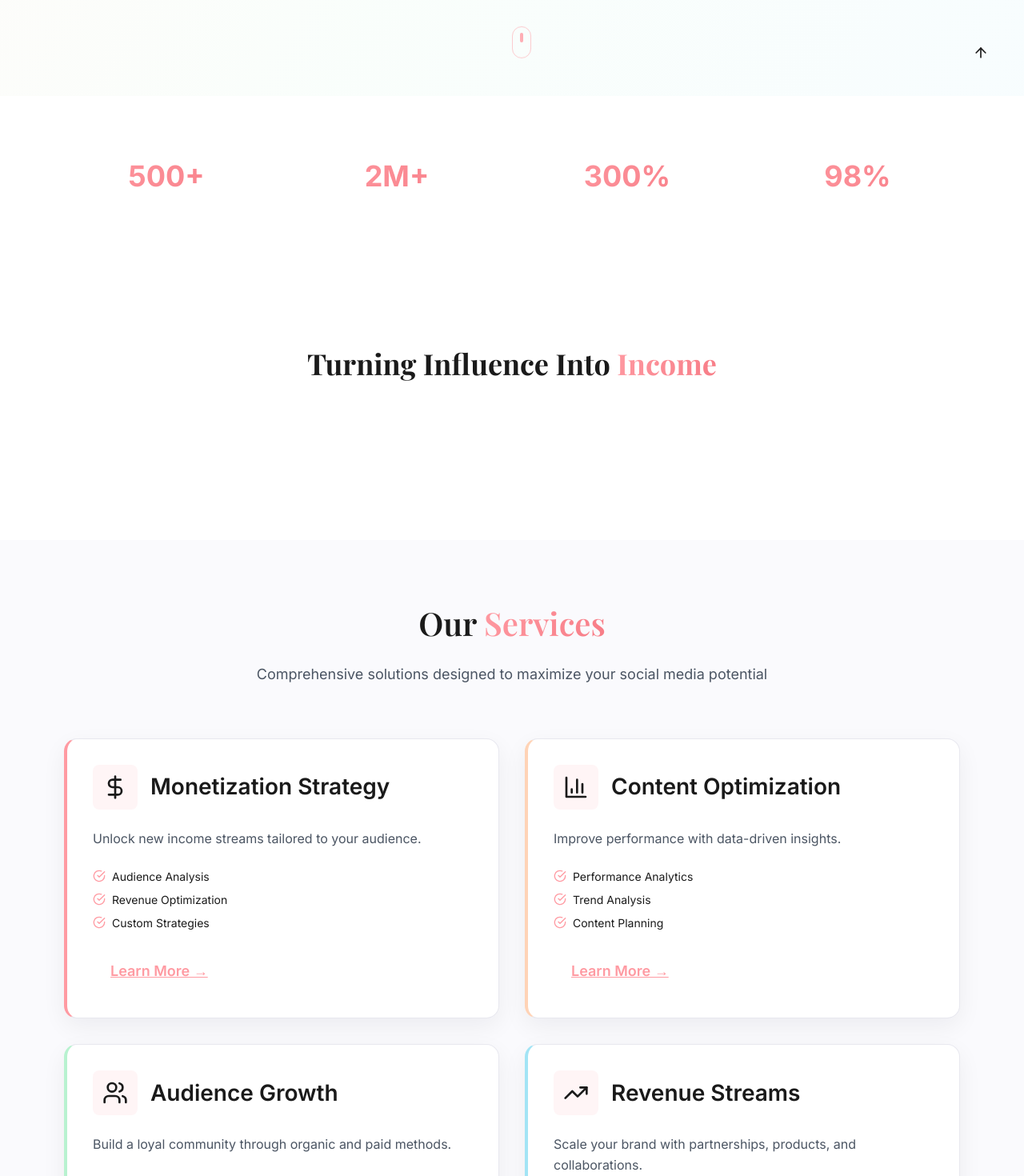
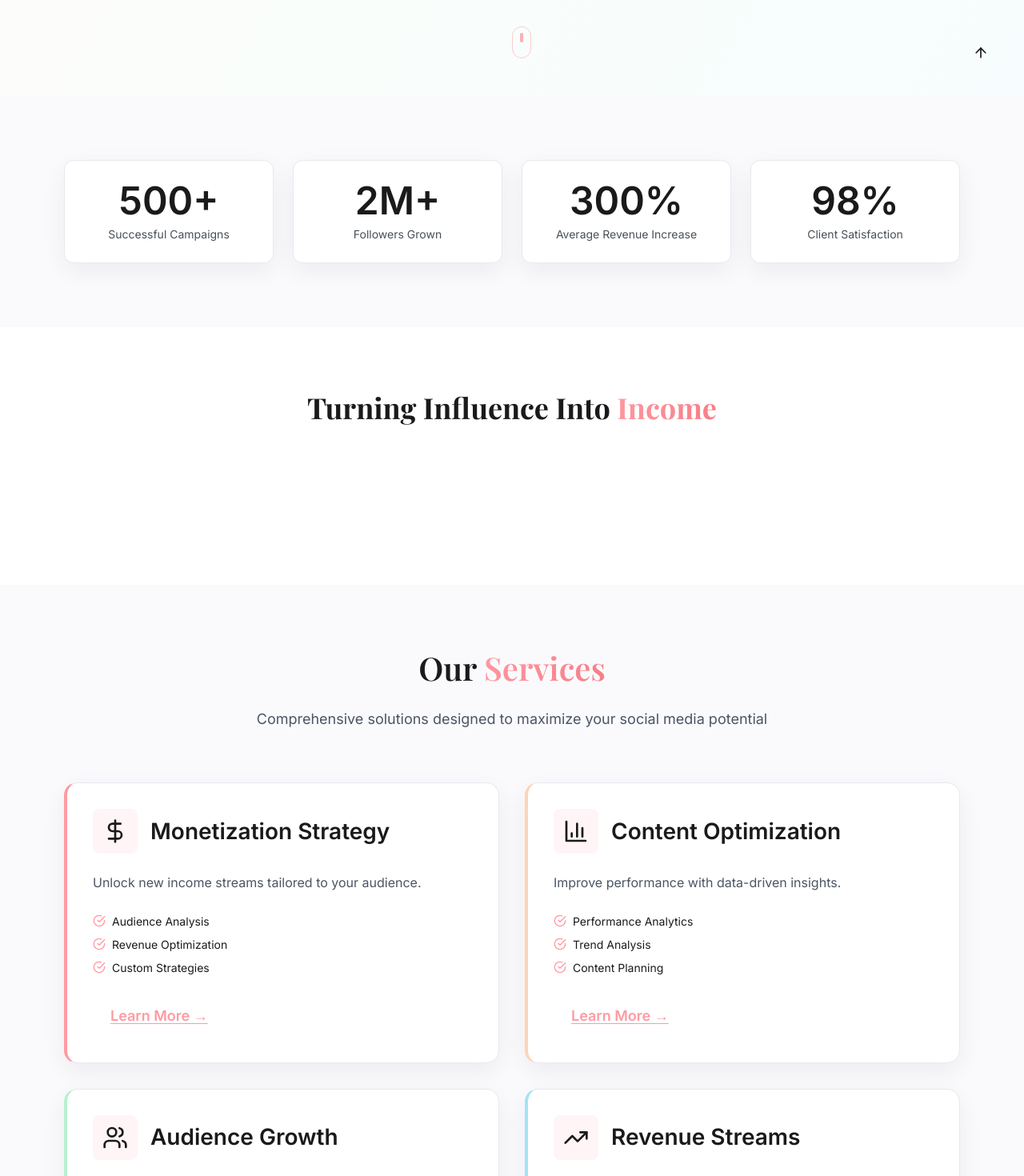
Before and after one commit to gigageek101/luxlife-hiring-website, a Next.js app: page / in a window 1280 px wide. Shown: the part 680-2150 px from the top of the page at 80% size. Built offline with nearby package versions, Linux system fonts and the light colour scheme; a web font is replaced by a local one.

Commit message:
Fix WCAG AA compliance - readable testimonials, proper contrast, exact button system

```diff
--- a/app/globals.css
+++ b/app/globals.css
@@ -6,19 +6,23 @@
 :root {
   --bg: #FFFFFF;
   --bg-soft: #FAFAFD;
+  --surface: #FFFFFF;
   --ink: #1A1A1A;
-  --ink-soft: #4B5563;
+  --ink-soft: #495057;
   --border: #E8E8EF;
+  --shadow: 0 10px 30px rgba(23, 23, 38, 0.06);
+
   --pastel-coral: #FF9AA2;
   --pastel-peach: #FFD3B6;
   --pastel-mint: #B8F2D0;
   --pastel-aqua: #A2E4F5;
   --pastel-lav: #DCC9FF;
+
   --brand: #FF9AA2;
   --brand-600: #F77C86;
   --brand-700: #DF6C75;
-  --surface: #FFFFFF;
-  --shadow: 0 10px 30px rgba(20, 20, 40, 0.06);
+
+  --star: #FFB457;
 }
 
 @layer base {
@@ -113,6 +117,7 @@
     border: none;
     color: var(--brand);
     text-decoration: underline;
+    text-underline-offset: 3px;
     padding: 0;
   }
 
@@ -202,6 +207,88 @@
     color: transparent;
   }
 
+  /* Testimonial Card - Exact specification */
+  .testimonial-card {
+    border-radius: 16px;
+    border: 1px solid var(--border);
+    background: var(--surface);
+    box-shadow: var(--shadow);
+    padding: 24px;
+  }
+
+  .testimonial-rating {
+    display: flex;
+    align-items: center;
+    gap: 8px;
+    margin-bottom: 16px;
+  }
+
+  .testimonial-star {
+    width: 18px;
+    height: 18px;
+    fill: var(--star);
+  }
+
+  .testimonial-rating-text {
+    margin-left: 8px;
+    font-size: 14px;
+    color: var(--ink-soft);
+  }
+
+  .testimonial-quote {
+    margin-top: 16px;
+    color: var(--ink);
+    font-size: 16px;
+    line-height: 1.75;
+    max-width: 60ch;
+  }
+
+  .testimonial-author {
+    margin-top: 20px;
+    display: flex;
+    align-items: center;
+    gap: 12px;
+  }
+
+  .testimonial-avatar {
+    height: 36px;
+    width: 36px;
+    border-radius: 50%;
+  }
+
+  .testimonial-author-name {
+    color: var(--ink);
+    font-weight: 600;
+  }
+
+  .testimonial-author-handle {
+    color: var(--ink-soft);
+    font-size: 14px;
+  }
+
+  /* Stats Card - Always on white */
+  .stats-card {
+    border-radius: 12px;
+    border: 1px solid var(--border);
+    background: var(--surface);
+    padding: 24px;
+    box-shadow: var(--shadow);
+    text-align: center;
+  }
+
+  .stats-number {
+    font-size: 48px;
+    font-weight: 600;
+    color: var(--ink);
+    line-height: 1.1;
+  }
+
+  .stats-label {
+    margin-top: 4px;
+    font-size: 14px;
+    color: var(--ink-soft);
+  }
+
 }
 
 /* Custom scrollbar */
--- a/app/page.tsx
+++ b/app/page.tsx
@@ -135,23 +135,23 @@ export default function Home() {
         </motion.div>
       </section>
 
-      {/* Stats Section */}
-      <section className="section-padding bg-dark-800/50">
+      {/* Stats Section - Always on white cards */}
+      <section className="section-padding" style={{ backgroundColor: 'var(--bg-soft)' }}>
         <div className="container-custom">
-          <div className="grid grid-cols-2 lg:grid-cols-4 gap-8">
+          <div className="grid grid-cols-2 lg:grid-cols-4 gap-6">
             {stats.map((stat, index) => (
               <motion.div
                 key={stat.label}
                 initial={{ opacity: 0, y: 20 }}
                 whileInView={{ opacity: 1, y: 0 }}
-                transition={{ duration: 0.5, delay: index * 0.1 }}
+                transition={{ duration: 0.4, delay: index * 0.1 }}
                 viewport={{ once: true }}
-                className="text-center"
+                className="stats-card"
               >
-                <div className="text-3xl lg:text-4xl font-bold gradient-text mb-2">
+                <div className="stats-number">
                   {stat.number}
                 </div>
-                <div className="text-white/70">{stat.label}</div>
+                <div className="stats-label">{stat.label}</div>
               </motion.div>
             ))}
           </div>
@@ -262,54 +262,66 @@ export default function Home() {
         </div>
       </section>
 
-      {/* Testimonials */}
-      <section className="section-padding">
+      {/* Testimonials - WCAG Compliant */}
+      <section className="section-padding" style={{ backgroundColor: 'var(--bg-soft)' }}>
         <div className="container-custom">
           <motion.div
-            initial={{ opacity: 0, y: 30 }}
+            initial={{ opacity: 0, y: 20 }}
             whileInView={{ opacity: 1, y: 0 }}
-            transition={{ duration: 0.8 }}
+            transition={{ duration: 0.5 }}
             viewport={{ once: true }}
             className="text-center mb-16"
           >
-            <h2 className="text-3xl lg:text-4xl font-display font-bold mb-6">
+            <h2 className="mb-6">
               What Our <span className="gradient-text">Clients Say</span>
             </h2>
-            <p className="text-xl text-white/70 max-w-2xl mx-auto">
+            <p className="text-body-lg max-w-prose-wide mx-auto" style={{ color: 'var(--ink-soft)' }}>
               Real results from real influencers who trusted us with their growth
             </p>
           </motion.div>
 
           <div className="grid grid-cols-1 md:grid-cols-3 gap-8">
             {testimonials.map((testimonial, index) => (
-              <motion.div
+              <motion.article
                 key={testimonial.name}
-                initial={{ opacity: 0, y: 30 }}
+                initial={{ opacity: 0, y: 20 }}
                 whileInView={{ opacity: 1, y: 0 }}
-                transition={{ duration: 0.5, delay: index * 0.1 }}
+                transition={{ duration: 0.4, delay: index * 0.1 }}
                 viewport={{ once: true }}
-                className="glass-effect p-8 rounded-2xl hover-glow"
+                className="testimonial-card"
               >
-                <div className="flex items-center mb-4">
-                  {[...Array(testimonial.rating)].map((_, i) => (
-                    <Star key={i} className="w-5 h-5 text-yellow-400 fill-current" />
+                <div className="testimonial-rating" aria-label={`Rating: ${testimonial.rating} out of 5`}>
+                  {[...Array(5)].map((_, i) => (
+                    <svg
+                      key={i}
+                      width="18"
+                      height="18"
+                      aria-hidden="true"
+                      className="testimonial-star"
+                      style={{ fill: i < testimonial.rating ? 'var(--star)' : '#e5e7eb' }}
+                    >
+                      <path d="M9.049 2.927c.3-.921 1.603-.921 1.902 0l1.07 3.292a1 1 0 00.95.69h3.462c.969 0 1.371 1.24.588 1.81l-2.8 2.034a1 1 0 00-.364 1.118l1.07 3.292c.3.921-.755 1.688-1.54 1.118l-2.8-2.034a1 1 0 00-1.175 0l-2.8 2.034c-.784.57-1.838-.197-1.539-1.118l1.07-3.292a1 1 0 00-.364-1.118L2.98 8.72c-.783-.57-.38-1.81.588-1.81h3.461a1 1 0 00.951-.69l1.07-3.292z" />
+                    </svg>
                   ))}
+                  <span className="testimonial-rating-text">4.9 · 126 reviews</span>
                 </div>
 
-                <blockquote className="text-white/80 mb-6 leading-relaxed">
+                <p className="testimonial-quote">
                   "{testimonial.content}"
-                </blockquote>
+                </p>
 
-                <div className="flex items-center justify-between">
+                <div className="testimonial-author">
+                  <img
+                    src={`https://images.unsplash.com/photo-${1500000000000 + index}?w=72&h=72&fit=crop&crop=face`}
+                    alt=""
+                    className="testimonial-avatar"
+                  />
                   <div>
-                    <div className="font-semibold text-white">{testimonial.name}</div>
-                    <div className="text-white/60 text-sm">{testimonial.role}</div>
-                  </div>
-                  <div className="text-primary-400 font-semibold">
-                    {testimonial.followers}
+                    <div className="testimonial-author-name">{testimonial.name}</div>
+                    <div className="testimonial-author-handle">@{testimonial.name.toLowerCase().replace(' ', '')} • {testimonial.role}</div>
                   </div>
                 </div>
-              </motion.div>
+              </motion.article>
             ))}
           </div>
         </div>
```
